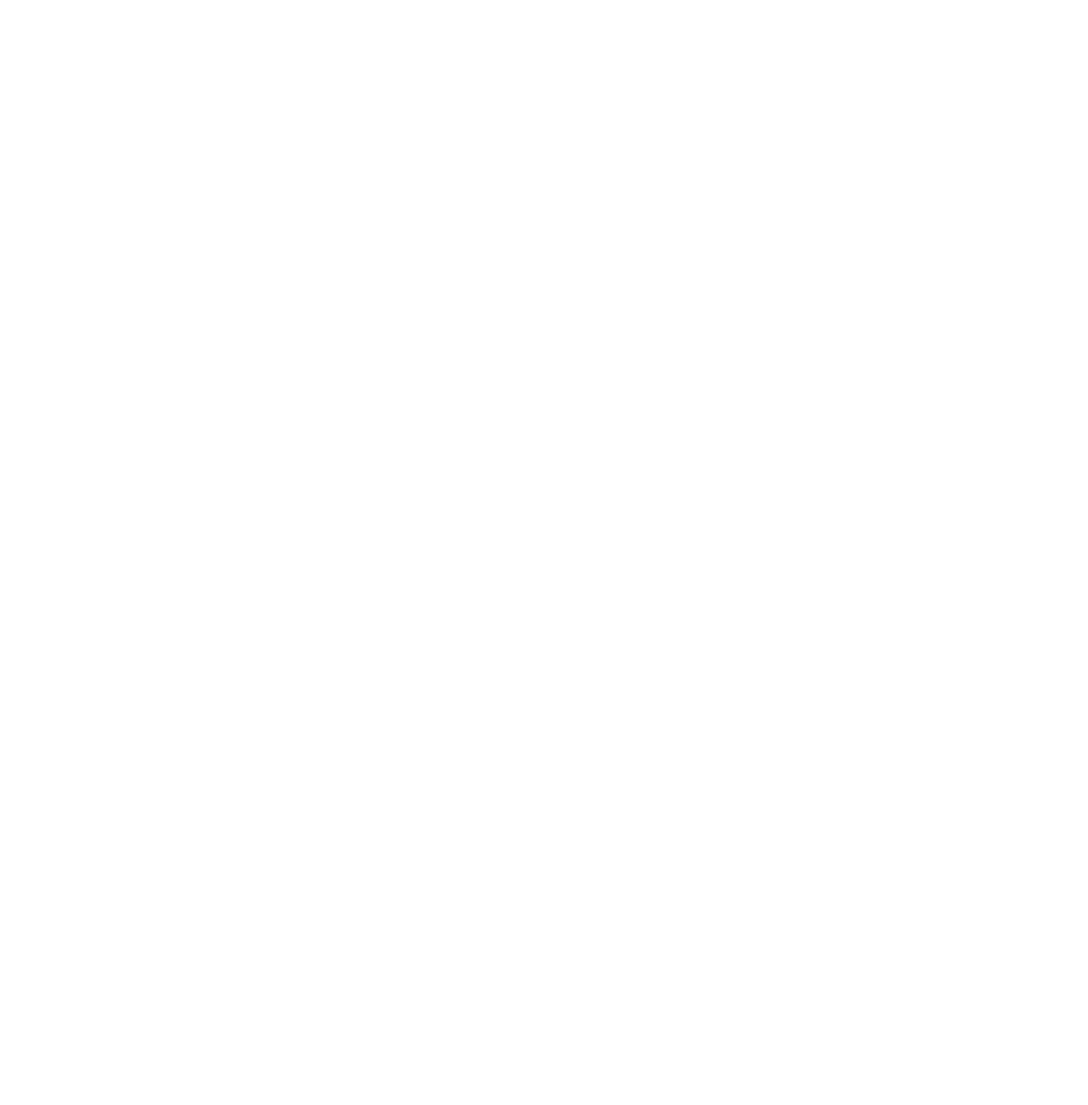
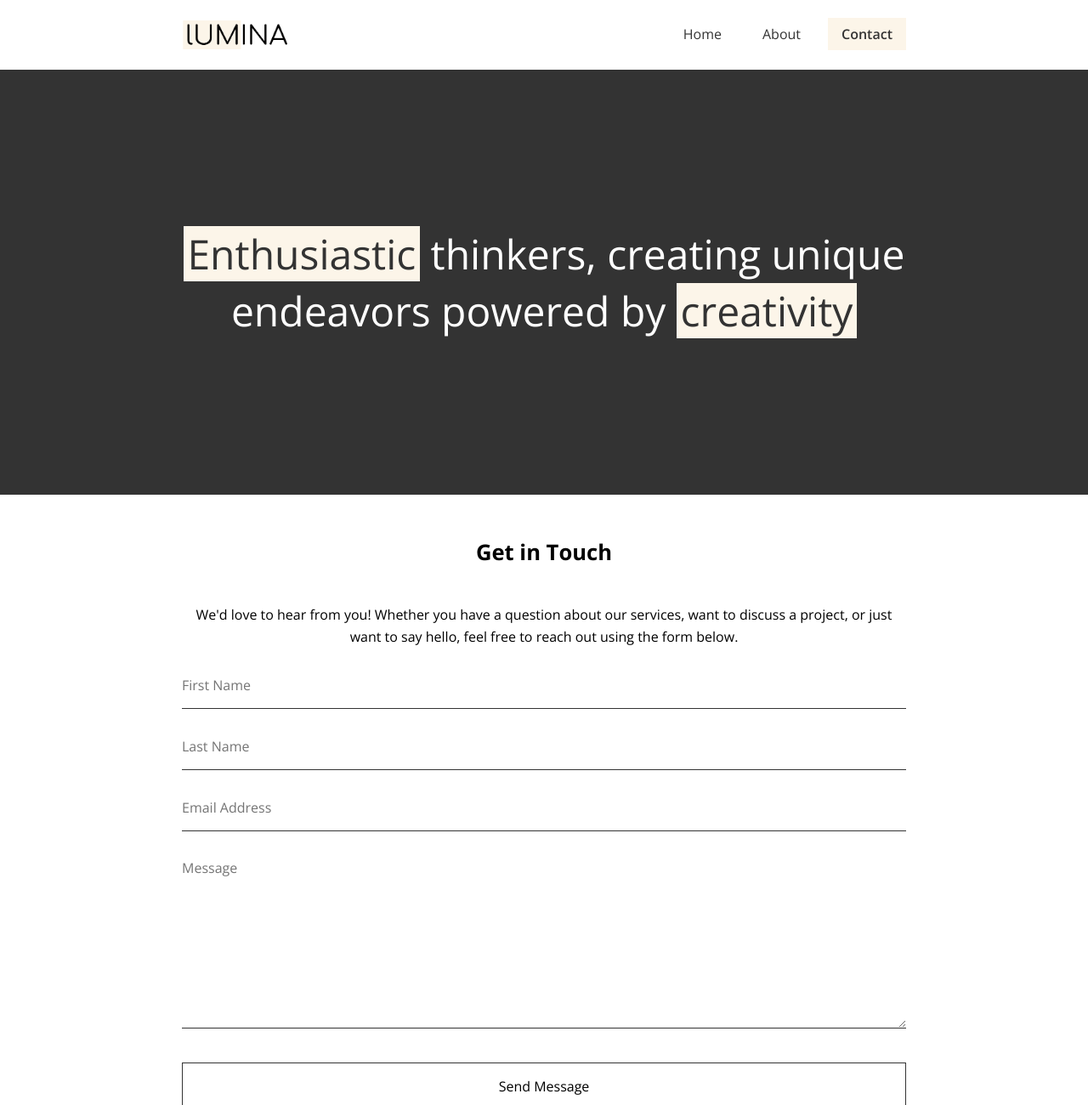
Before and after one commit to emines0/lumina, a plain HTML site: page contact.html in a window 1280 px wide. Shown: the top 1300 px of the page at 85% size. Before the commit the page ends 800 px from the top, so only its background shows below. Drawn offline with nearby package versions, Linux system fonts and the light colour scheme.

Commit message:
contact + css

```diff
--- a/contact.html
+++ b/contact.html
@@ -0,0 +1,89 @@
+<!DOCTYPE html>
+<html lang="en">
+  <head>
+    <meta charset="UTF-8" />
+    <meta name="viewport" content="width=device-width, initial-scale=1.0" />
+    <link rel="preconnect" href="https://fonts.googleapis.com" />
+    <link rel="preconnect" href="https://fonts.gstatic.com" crossorigin />
+    <link
+      href="https://fonts.googleapis.com/css2?family=Open+Sans:ital,wght@0,300..800;1,300..800&display=swap"
+      rel="stylesheet"
+    />
+    <link
+      rel="stylesheet"
+      href="https://cdnjs.cloudflare.com/ajax/libs/font-awesome/7.0.1/css/all.min.css"
+    />
+    <link rel="stylesheet" href="css/styles.css" />
+    <link rel="icon" href="images/favicon.ico" />
+    <title>Contact Lumina Creative</title>
+  </head>
+  <body>
+    <header class="header container-sm">
+      <div class="container header-flex">
+        <img src="images/logo.png" alt="Lumina Creative" class="logo" />
+        <ul class="main-menu">
+          <li><a href="/">Home</a></li>
+          <li><a href="about.html">About</a></li>
+          <li><a class="current" href="contact.html">Contact</a></li>
+        </ul>
+      </div>
+    </header>
+    <section class="hero bg-dark">
+      <div class="container container-sm">
+        <h2>
+          <span class="bg-primary">Enthusiastic</span> thinkers, creating unique endeavors powered by
+          <span class="bg-primary">creativity</span>
+        </h2>
+      </div>
+    </section>
+    <section class="contact">
+        <div class="container container-sm">
+            <h2 class="section-heading">
+                Get in Touch
+            </h2>
+            <p>
+                We'd love to hear from you! Whether you have a question about our services, want to discuss a project, or just want to say hello, feel free to reach out using the form below.
+            </p>
+            <form>
+                <div class="form-group">
+                    <label for="first-name" class="visually-hidden">First Name</label>
+                    <input type="text" id="first-name" name="first-name" placeholder="First Name" required />
+                </div>
+                <div class="form-group">
+                    <label for="last-name" class="visually-hidden">Last Name</label>
+                    <input type="text" id="last-name" name="last-name" placeholder="Last Name" required />
+                </div>
+                <div class="form-group">
+                    <label for="email" class="visually-hidden">Email Address</label>
+                    <input type="email" id="email" name="email" placeholder="Email Address" required />
+                </div>
+                <div class="form-group">
+                    <label for="message" class="visually-hidden">Message</label>
+                    <textarea id="message" name="message" placeholder="Message" required></textarea>
+                </div>
+               <div class="form-group">
+                 <button type="submit" class="btn btn-primary">Send Message</button>
+               </div>
+            </form>
+    </section>
+    <footer class="footer">
+        <div class="container footer-flex">
+            <img src="images/logo.png" alt="Lumina Creative" />
+            <div>
+                <h4>Contact Us</h4>
+                <ul>
+                    <li>(555) 123-4567</li>
+                    <li>contact@lumina.test</li>
+                    <li>10 Main St, Boston, MA</li>
+                </ul>
+            </div>
+            <div>
+                <h4>Follow Us</h4>
+                <a href="#"><i class="fab fa-facebook fa-2x"></i></a>
+                <a href="#"><i class="fab fa-twitter fa-2x"></i></a>
+                <a href="#"><i class="fab fa-instagram fa-2x"></i></a>
+                <a href="#"><i class="fab fa-linkedin-in fa-2x"></i></a>
+        </div>
+    </footer>
+  </body>
+</html>
--- a/css/styles.css
+++ b/css/styles.css
@@ -35,12 +35,47 @@
 /* Utility classes */
 .bg-primary {
   background-color: var(--primary-color);
+  color: var(--secondary-color);
+}
+
+.bg-dark {
+  background-color: var(--secondary-color);
+  color: #fff;
+}
+
+.bg-dark .bg-primary {
+  padding: 0 0.3rem;
+}
+
+.btn {
+  display: inline-block;
+  padding: 1rem 2rem;
+  border: 1px solid var(--secondary-color);
+  background: transparent;
+  font-family: inherit;
+  font-size: inherit;
+  cursor: pointer;
+}
+
+.btn:hover {
+  background: var(--secondary-color);
+  color: #fff;
 }
 
 .section-heading {
   font-size: 1.6rem;
   text-align: center;
   margin-bottom: 40px;
+}
+
+.visually-hidden {
+  clip: rect(0 0 0 0);
+  clip-path: inset(50%);
+  height: 1px;
+  overflow: hidden;
+  position: absolute;
+  white-space: nowrap;
+  width: 1px;
 }
 
 /* Container */
@@ -161,8 +196,6 @@
 
 /* Services */
 .services {
-  background: #333;
-  color: #fff;
   padding: 3rem 0 4rem;
 }
 
@@ -187,6 +220,44 @@
 
 .team img {
   border-radius: 10px;
+}
+
+/* Contact */
+.contact {
+  padding: 3rem 0 4rem;
+}
+
+.contact p {
+  text-align: center;
+  margin-bottom: 2rem;
+}
+
+.form-group {
+  margin: 2rem 0;
+}
+
+.contact input,
+.contact textarea {
+  border: none;
+  border-bottom: 1px solid var(--secondary-color);
+  width: 100%;
+  font-family: inherit;
+  font-size: inherit;
+  padding-bottom: 1rem;
+}
+
+.contact textarea {
+  height: 200px;
+}
+
+.contact input:focus,
+.contact textarea:focus {
+  outline: none;
+  border-bottom: 2px solid var(--secondary-color);
+}
+
+.contact button {
+  width: 100%;
 }
 
 /* Media Queries */
```
Also changed, not shown: about.html (+3 -3 lines), index.html (+2 -2 lines).
